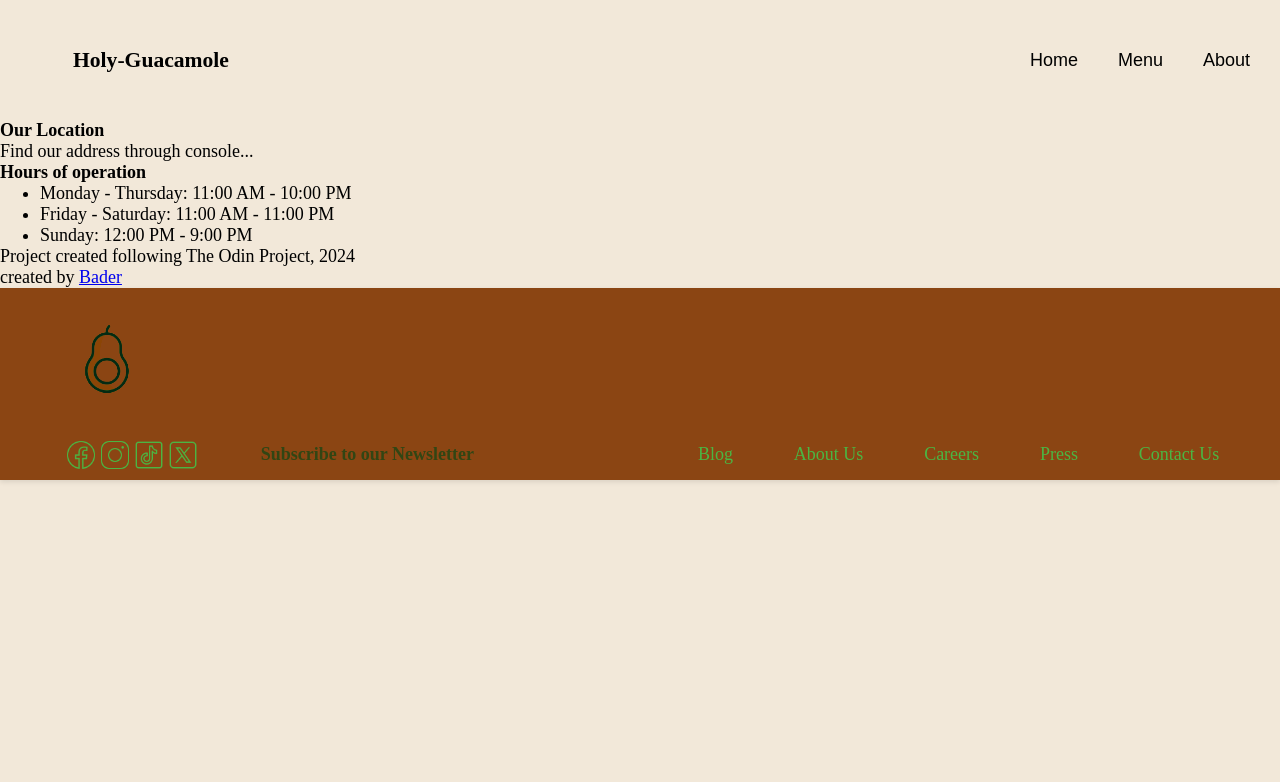
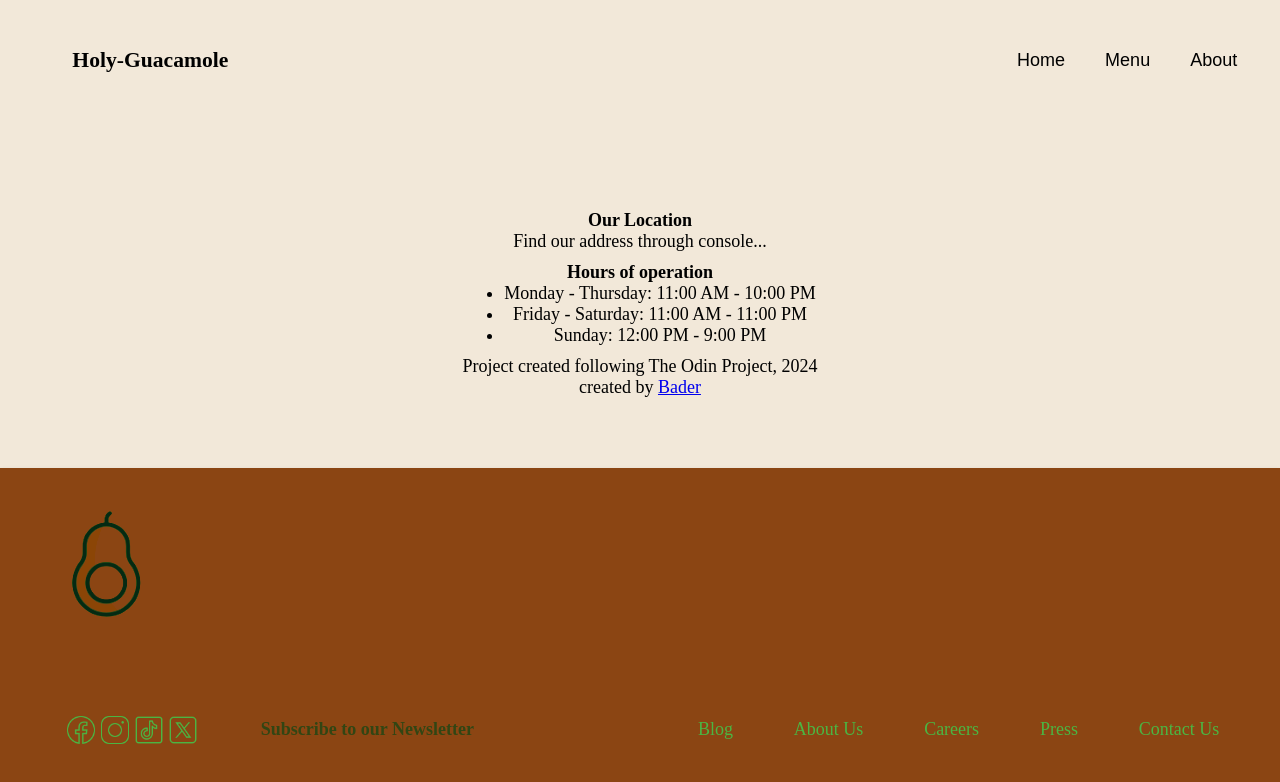
Before and after one commit to ABigJuicyBurger/RestaurantPage, a website built with webpack: page src/template.html in a window 1280 px wide. Both pictures are taken after a click on the button "About". Built offline with nearby package versions, Linux system fonts and the light colour scheme; files whose address does not match are found by name.

Commit message:
added dimensions to header and allowed footer to push downwards

```diff
--- a/src/about.js
+++ b/src/about.js
@@ -1,6 +1,7 @@
 export const about = () => {
   const mainPage = document.getElementById("content");
   const projectCreatorDiv = document.createElement("div");
+  projectCreatorDiv.classList.add("projectCreatorDiv");
 
   console.log("Hi");
 
--- a/src/index.js
+++ b/src/index.js
@@ -51,3 +51,9 @@ aboutButton.addEventListener("click", () => {
   document.getElementById("content").innerHTML = "";
   about();
 });
+
+
+// further ideas:
+// make restaurant name fancy text
+// add scrollable sample menu
+// add dialog form in about for contact form
--- a/src/styles.css
+++ b/src/styles.css
@@ -7,6 +7,7 @@ body {
   display: flex;
   flex-direction: column;
   background-color: #fdf5e6;
+  min-height: 100vh;
 }
 
 body,
@@ -23,7 +24,7 @@ header {
   height: 15vh;
   flex-direction: column;
   justify-content: center;
-  flex-grow: 2;
+  width: 99vw;
 }
 
 nav {
@@ -41,9 +42,23 @@ nav {
 }
 
 #content {
-  flex: 1;
+  flex: 1 0 auto;
   display: flex;
   flex-direction: column;
+}
+
+
+
+.projectCreatorDiv {
+  display: flex;
+  flex-direction: column;
+  align-items: center;
+  justify-content: center;
+  height: 100%;
+  margin-top: 20px;
+  text-align: center;
+  gap: 10px;
+  flex: 1 0 auto;
 }
 
 .homePage {
@@ -137,6 +152,7 @@ footer {
   box-shadow: 0 2px 5px rgba(0, 0, 0, 0.1);
   background-color: #8b4513;
   height: 15vw;
+  flex-shrink: 0;
 }
 
 .logoDiv,
```
